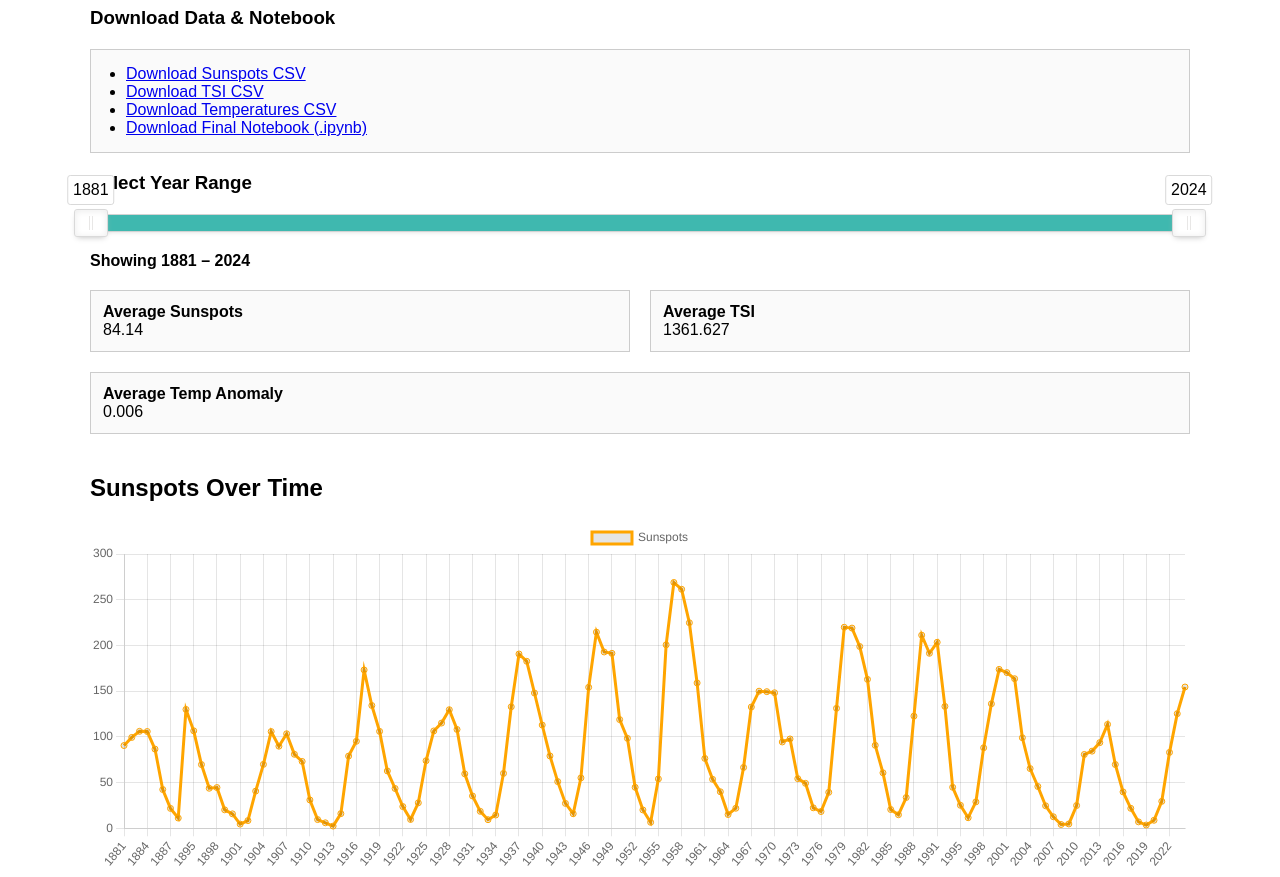
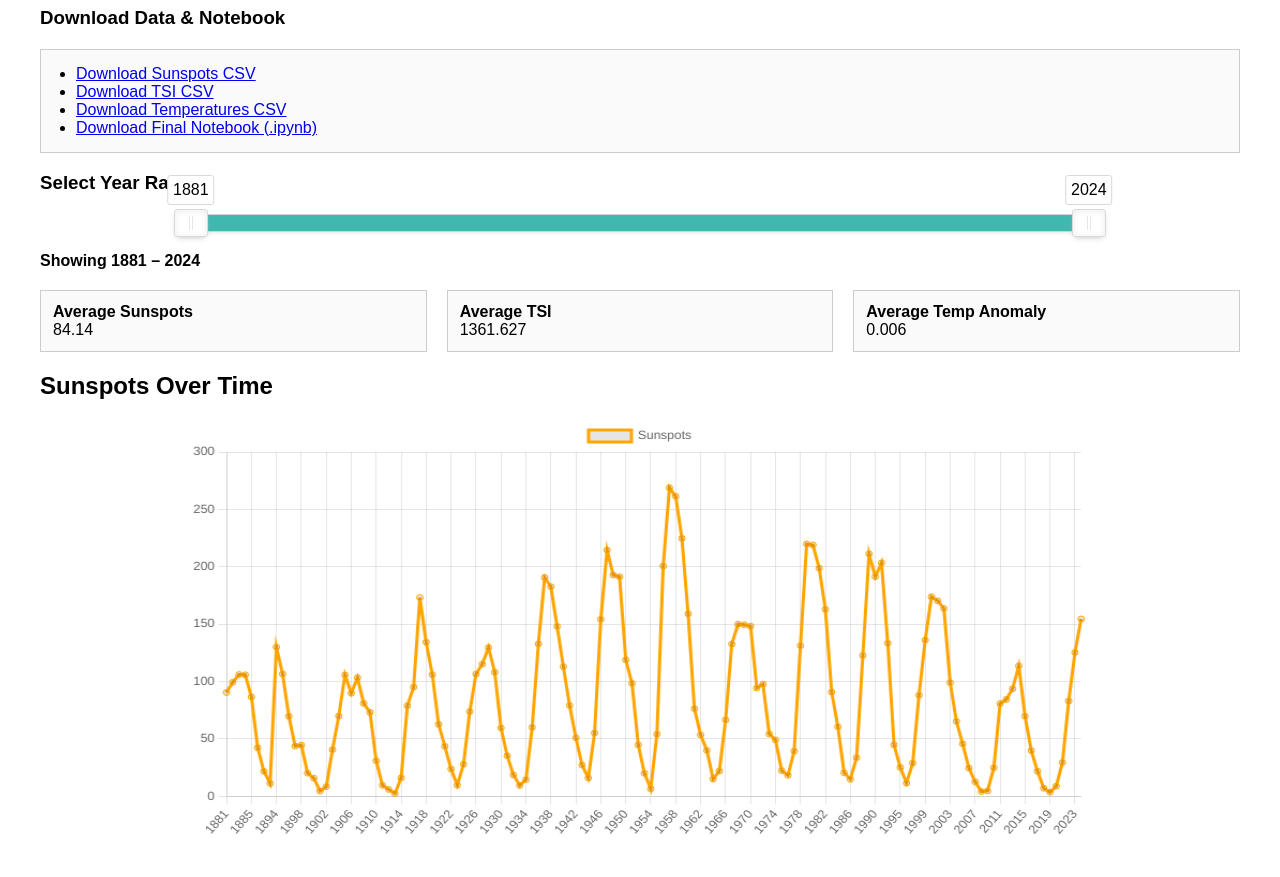
Before and after one commit to Tawana12/statsfall2025, a plain HTML site: page index.html in a window 1280 px wide. Shown: the part 73-950 px from the top of the page. Drawn offline with nearby package versions, Linux system fonts and the light colour scheme.

Commit message:
Centralize the graphs

```diff
--- a/index.html
+++ b/index.html
@@ -17,34 +17,49 @@ body {
     margin: 20px;
 }
 .container {
-    max-width: 1100px;
+    max-width: 1200px;
     margin: auto;
 }
-#slider {
-    margin: 20px 0;
+
+/* Centered + larger graph wrapper */
+.chart-wrapper {
+    width: 90%;
+    max-width: 900px;
+    margin: 0 auto 40px auto;
 }
-h2 {
-    margin-top: 40px;
+
+/* Make charts larger and centered */
+canvas {
+    width: 100% !important;
+    height: 420px !important;
+    display: block;
+    margin: 0 auto;
 }
-canvas {
-    width: 100%;
-    max-height: 350px;
-}
+
 .summary-boxes {
     display: flex;
     gap: 20px;
     flex-wrap: wrap;
     margin: 20px 0;
 }
+
 .summary-box {
     flex: 1 1 30%;
     padding: 12px;
     border: 1px solid #ccc;
     background: #fafafa;
 }
+
 .summary-label {
     font-weight: bold;
 }
+
+#slider {
+    width: 90%;
+    max-width: 900px;
+    margin: 20px auto;
+}
+
 .download-box {
     border: 1px solid #ccc;
     background: #fafafa;
@@ -94,27 +109,39 @@ canvas {
 </div>
 
 <h2>Sunspots Over Time</h2>
+<div class="chart-wrapper">
     <canvas id="sunChart"></canvas>
+</div>
 
 <h2>TSI Over Time</h2>
+<div class="chart-wrapper">
     <canvas id="tsiChart"></canvas>
+</div>
 
 <h2>Temperature Anomalies Over Time</h2>
+<div class="chart-wrapper">
     <canvas id="tempChart"></canvas>
+</div>
 
 <h2>Combined Comparison</h2>
+<div class="chart-wrapper">
     <canvas id="combinedChart"></canvas>
+</div>
 
 <h2>Temperature vs Sunspots</h2>
+<div class="chart-wrapper">
     <canvas id="scatterSun"></canvas>
+</div>
 
 <h2>Temperature vs TSI</h2>
+<div class="chart-wrapper">
     <canvas id="scatterTSI"></canvas>
+</div>
 
 </div>
 
 <script>
-// --- CSV PARSER ---
+// -------- CSV PARSER --------
 function csvToRows(text) {
     const lines = text.trim().split(/\r?\n/);
     const headers = lines[0].split(',').map(h => h.trim());
@@ -126,7 +153,7 @@ function csvToRows(text) {
     });
 }
 
-// --- GLOBAL DATA ---
+// -------- GLOBAL DATA --------
 let yearly = {};
 let years = [];
 let charts = {};
@@ -148,6 +175,7 @@ Promise.all([
 
 });
 
+// -------- PROCESS DATA --------
 function processData(sun, tsi, temp) {
     const full = ["January","February","March","April","May","June",
                   "July","August","September","October","November","December"];
@@ -181,7 +209,7 @@ function processData(sun, tsi, temp) {
                   .sort((a,b)=>a-b);
 }
 
-// --- RANGE SLIDER ---
+// -------- SLIDER SETUP --------
 function setupSlider() {
     let slider = document.getElementById("slider");
 
@@ -204,7 +232,7 @@ function setupSlider() {
     slider.noUiSlider.on("update", updateDashboard);
 }
 
-// --- UPDATE DASHBOARD ---
+// -------- UPDATE DASHBOARD --------
 function updateDashboard() {
     let [start, end] = document.getElementById("slider").noUiSlider.get();
     start = parseInt(start);
@@ -219,7 +247,6 @@ function updateDashboard() {
     let tsi = filteredYears.map(y => yearly[y].tsi);
     let temp = filteredYears.map(y => yearly[y].temp);
 
-    // Update summary
     document.getElementById("avgSun").innerText =
         (sun.reduce((a,b)=>a+b)/sun.length).toFixed(2);
 
@@ -232,10 +259,8 @@ function updateDashboard() {
     drawCharts(filteredYears, sun, tsi, temp);
 }
 
-// --- CHART HANDLING ---
-function destroy(id) {
-    if (charts[id]) charts[id].destroy();
-}
+// -------- DRAW CHARTS --------
+function destroy(id) { if (charts[id]) charts[id].destroy(); }
 
 function drawCharts(lbls, sun, tsi, temp) {
 
```
Lines whose indentation alone changed are shown as unchanged.
